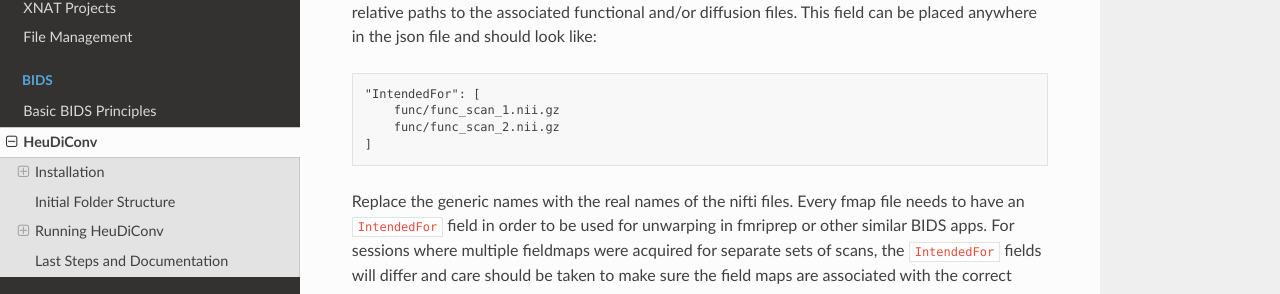
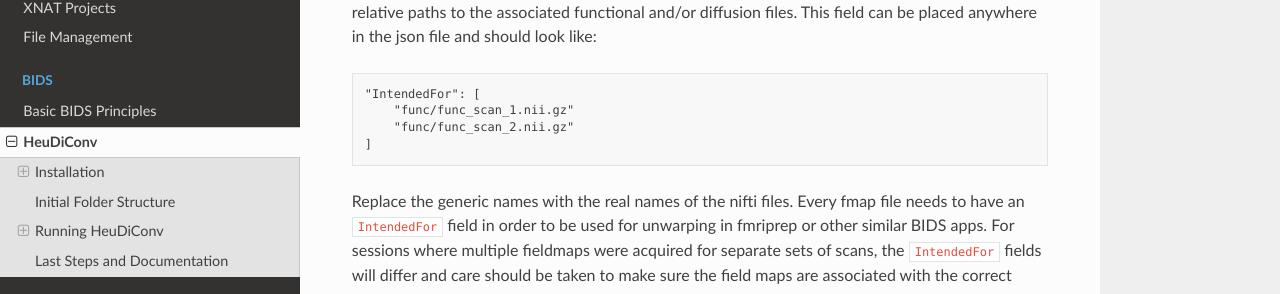
Before and after one commit to uabrc/CINL-Docs, a Sphinx documentation site: the page built from source/bids/heudiconv.rst, in a window 1280 px wide and 900 px high, scrolled down 10957 px. Shown: the part 199-493 px from the top of the window. Built offline with Sphinx 7.4.7 and the Read the Docs theme 2.0.0, drawn with Linux system fonts in a browser that asks for light colours.

Commit message:
fix quotes in IntendedFor

```diff
--- a/source/bids/heudiconv.rst
+++ b/source/bids/heudiconv.rst
@@ -521,8 +521,8 @@ anywhere in the json file and should look like:
 .. code-block:: text
 
     "IntendedFor": [
-        func/func_scan_1.nii.gz
-        func/func_scan_2.nii.gz
+        "func/func_scan_1.nii.gz"
+        "func/func_scan_2.nii.gz"
     ]
 
 Replace the generic names with the real names of the nifti files. Every fmap
```
